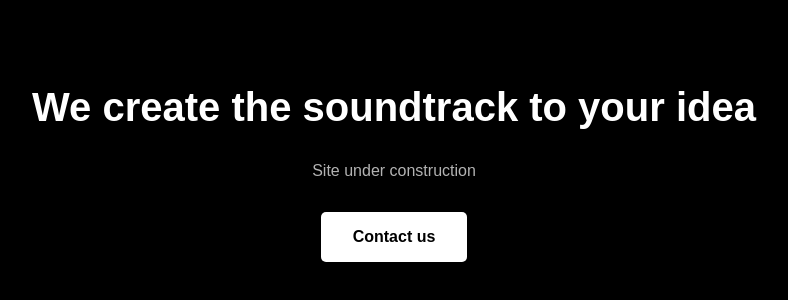
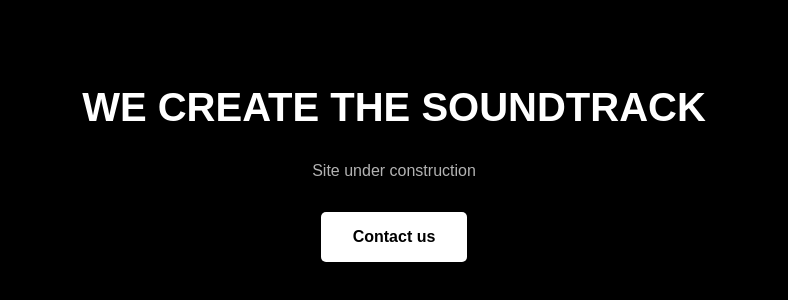
Before and after one commit to universalrhythmdogma/underconstruction, a plain HTML site: page index.html in a window 1280 px wide. Shown: the part 240-540 px from the top of the page, without its empty margins (246-1034 px from the left). Drawn offline with Linux system fonts and the light colour scheme.

Commit message:
Update index.html V1

```diff
--- a/index.html
+++ b/index.html
@@ -42,7 +42,7 @@
   </style>
 </head>
 <body>
-  <h1>We create the soundtrack to your idea</h1>
+  <h1>WE CREATE THE SOUNDTRACK</h1>
   <p>Site under construction</p>
   <a class="button" href="mailto:tuemail@universalrhythmdogma.com">Contact us</a>
 </body>
```
